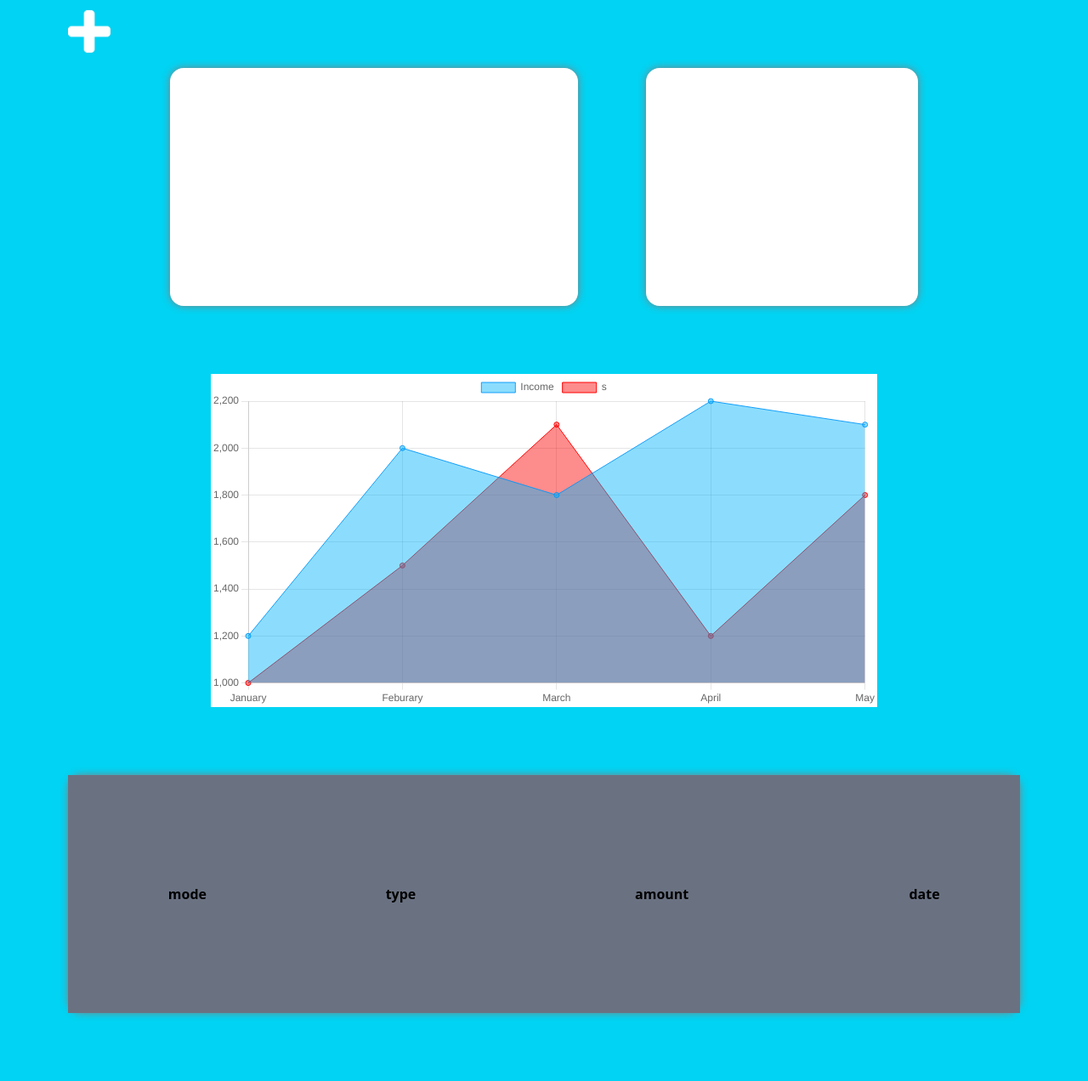
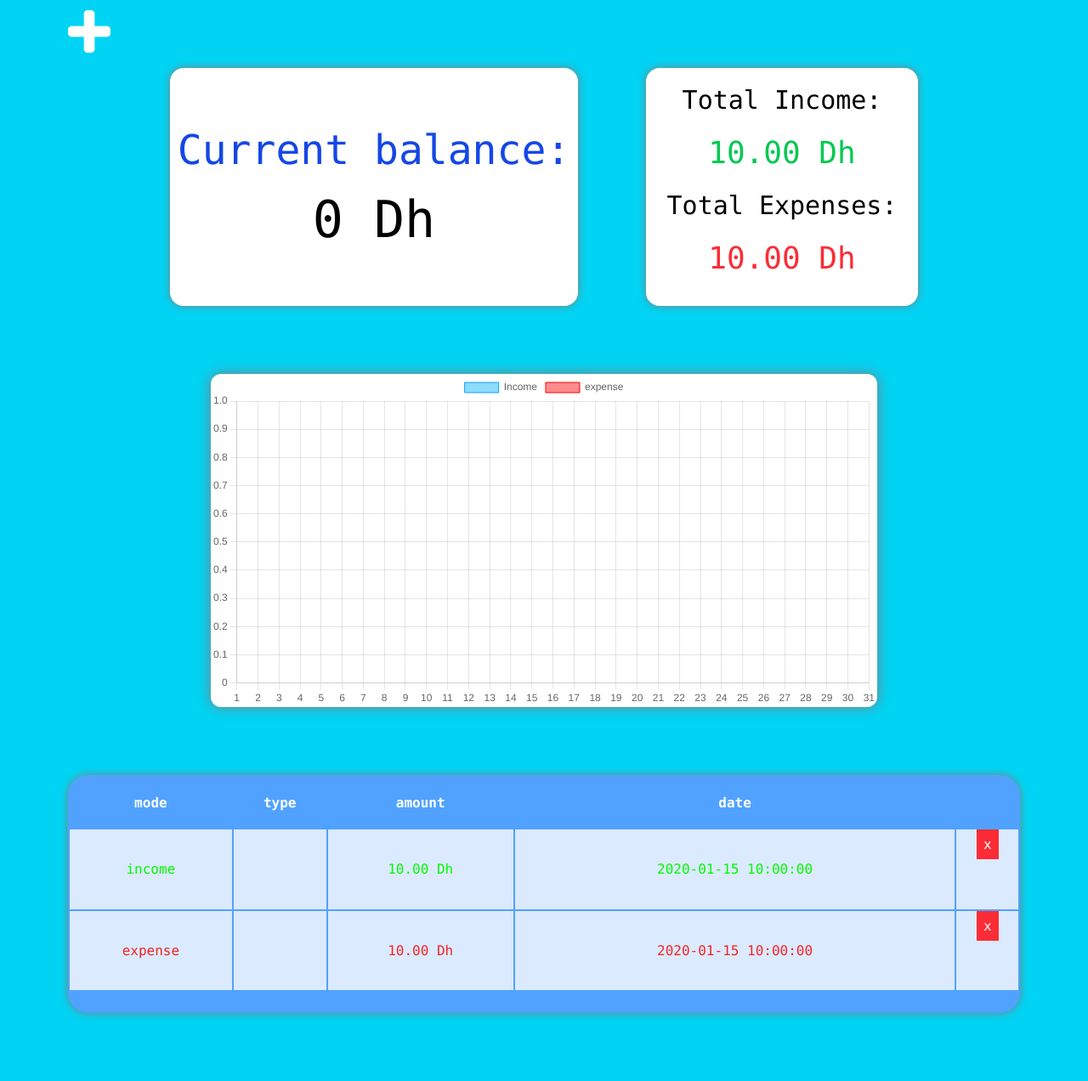
Before and after one commit to Void01014/Smart-Wallet, a PHP site: page / in a window 1280 px wide. Shown: the whole page at 85% size. Run offline with PHP 8.4, Linux system fonts and the light colour scheme; tables that the repository leaves empty hold one stand-in row (values such as "Sample post"); lists and menus that the app fills with data are empty; some libraries are stand-ins or nearby versions.

Commit message:
Added the delete functionality

```diff
--- a/index.php
+++ b/index.php
@@ -1,6 +1,10 @@
 <?php
 include("database.php");
+$test = "hello";
 ?>
+<script>
+    const test = "<?php echo $test ?>"
+</script>
 <!DOCTYPE html>
 <html lang="en">
 
@@ -14,37 +18,103 @@ include("database.php");
     <title>Manager</title>
     <script src="https://cdn.jsdelivr.net/npm/sweetalert2@11"></script>
 </head>
-<body class="flex justify-center">
+
+<body class="flex justify-center font-mono">
     <nav>
         <a class="absolute top-3 left-20" href="manager.php" id="add"><img class="pointer-events-none" src="img/add_icon.png" width="50" alt="home_button"></a>
     </nav>
 
-    <main class="flex justify-center gap-20 flex-wrap p-[5rem_2rem] md:p-20  w-[100vw] h-[100%] bg-cyan-400">
-        <section class="w-120 h-70 bg-white rounded-2xl shadow-[0_0_10px_gray]" id="balance">
+    <main class="flex justify-center gap-20 flex-wrap p-[5rem_2rem] md:p-20  w-[100vw] h-max bg-cyan-400">
+        <?php
+        $inc_sql = "SELECT SUM(amount) AS inc_total FROM income";
+        $exp_sql = "SELECT SUM(amount) AS exp_total FROM expense";
+        $inc_result = mysqli_query($conn, $inc_sql);
+        $exp_result = mysqli_query($conn, $exp_sql);
 
+        $inc_row = mysqli_fetch_assoc($inc_result);
+        $inc_total = $inc_row['inc_total'];
+
+        $exp_row = mysqli_fetch_assoc($exp_result);
+        $exp_total = $exp_row['exp_total'];
+
+        $balance = $inc_total - $exp_total;
+
+        ?>
+        <section class="flex flex-col items-center justify-center gap-7 w-120 h-70 bg-white rounded-2xl shadow-[0_0_10px_gray]" id="balance">
+            <h2 class="text-5xl text-blue-700">Current balance:</h2>
+            <?php
+            echo "<h2 class='text-6xl'>{$balance} Dh</h2>";
+            ?>
         </section>
-        <section class="w-80 h-70 bg-white rounded-2xl shadow-[0_0_10px_gray]" id="month_stats">
+        <section class="flex justify-center gap-2 p-5 flex-wrap w-80 h-70 bg-white rounded-2xl shadow-[0_0_10px_gray]" id="total_stats">
+            <h2 class="text-3xl">Total Income:</h2>
+            <?php
+            echo "<h2 class='text-4xl text-green-500'>{$inc_total} Dh</h2>";
+            ?>
+            <h2 class="text-3xl">Total Expenses:</h2>
+            <?php
+            echo "<h2 class='text-4xl text-red-500'>{$exp_total} Dh</h2>";
+            ?>
+        </section>
+        <?php
+        $current_year = date("Y");
+        $current_month = date("m");
 
-        </section>
-        <section class="w-full h-full md:w-[70%] bg-white" id="grah_section">
+        function select($conn, $mode, $current_year, $current_month)
+        {
+            $sql2 = "SELECT '$mode' AS mode, amount,date
+                            FROM $mode
+                            WHERE YEAR(date) = $current_year AND MONTH(date) = $current_month
+                            ";
+
+            return mysqli_query($conn, $sql2);
+        }
+
+        $inc_amounts = [];
+        $inc_results = select($conn, "income", $current_year, $current_month);
+        while ($row = mysqli_fetch_assoc($inc_results)) {
+            $inc_amounts[] = $row['amount'];
+        }
+
+        $exp_amounts = [];
+        $exp_results = select($conn, "expense", $current_year, $current_month);
+        while ($row = mysqli_fetch_assoc($exp_results)) {
+            $exp_amounts[] = $row['amount'];
+        }
+        ?>
+        <script>
+            let inc_amounts = <?php echo json_encode($inc_amounts); ?>;
+            let exp_amounts = <?php echo json_encode($exp_amounts); ?>;
+        </script>
+
+        <section class="w-full h-max md:w-[70%] bg-white rounded-xl shadow-[0_0_15px_gray]" id="grah_section">
             <canvas id="graph"></canvas>
         </section>
-        <table class="w-[100%] h-70 bg-white rounded-2xl shadow-[0_0_10px_gray] bg-blue-500  text-center" id="table">
-            <tr class="bg-gray-500 text-center">
+        <table class="w-[100%] h-70 rounded-2xl shadow-[0_0_10px_gray] bg-blue-400  text-center rounded-3xl overflow-hidden text-white" id="table">
+            <tr class="h-15 bg-blue-400 text-center">
                 <th>mode</th>
                 <th>type</th>
                 <th>amount</th>
                 <th>date</th>
             </tr>
             <?php
-            $sql = "SELECT type, amount, date FROM income";
-            $resault = mysqli_query($conn, $sql);
-                echo `<tr class="bg-gray-400">
-                        <td>ea</td>
-                        <td>ea</td>
-                        <td>ea</td>
-                        <td>ea</td>
-                     </tr>`;
+            $sql3 = "SELECT 'income' AS mode, id,type, amount, date, description
+                        FROM income
+                        UNION ALL
+                        SELECT 'expense' AS mode, id,type, amount, date, description
+                        FROM expense
+                        ORDER BY id;";
+
+            $results = mysqli_query($conn, $sql3);
+            while ($row = mysqli_fetch_assoc($results)) {
+                $color = $row["mode"] == 'income' ? '[#00fa00]' : "[#fa0000d9]";
+                echo '<tr class="bg-blue-100 rows" id=' . $row["id"] . ' data-mode=' . $row["mode"] . '>
+                            <td  class=' . 'text-' . $color . '>' . $row["mode"] . '</td>
+                            <td  class=' . 'text-' . $color . '>' . $row["type"] . '</td>
+                            <td  class=' . 'text-' . $color . '>' . $row["amount"] . ' Dh' . '</td>
+                            <td  class=' . 'text-' . $color . '>' . $row["date"] . '</td>
+                        </tr>';
+            }
             ?>
         </table>
 
@@ -52,7 +122,7 @@ include("database.php");
     </main>
     <?php
 
-        mysqli_close($conn);
+    mysqli_close($conn);
     ?>
 </body>
 
--- a/js/dashboard_JS.js
+++ b/js/dashboard_JS.js
@@ -3,18 +3,18 @@ const graph = document.getElementById('graph').getContext('2d');
 new Chart(graph, {
     type: 'line',
     data:{
-        labels:['January', 'Feburary', 'March', 'April', 'May'],
+        labels: Array.from({ length: 31 }, (_, i) => i + 1),
         datasets: [{
             label:'Income',
-            data:[1200, 2000, 1800, 2200, 2100],
+            data: inc_amounts,
             backgroundColor: 'rgba(0, 180, 250, 0.45)',
             borderColor:'rgba(0, 150, 250, 0.9)',
             borderWidth:1,
             fill:true
         },
         {
-            label:'s',
-            data:[1000, 1500, 2100, 1200, 1800],
+            label:'expense',
+            data: exp_amounts,
             backgroundColor: 'rgba(250, 0, 0, 0.45)',
             borderColor:'red',
             borderWidth:1,
@@ -22,3 +22,37 @@ new Chart(graph, {
         }]
     }
 });
+
+const rows = document.querySelectorAll('.rows');
+
+rows.forEach(element => {
+    element.insertAdjacentHTML('beforeend', `<button class = "bg-red-500 p-2 cursor-pointer delete">x</button>`);
+});
+
+document.querySelectorAll('.delete').forEach(element => {
+    element.addEventListener('click', async(event) => {
+        const row = element.closest('.rows');
+        const id = row.id;
+        const mode = row.dataset.mode;
+
+         try {
+            const response = await fetch('delete_row.php', {
+                method: 'POST',
+                headers: {
+                    'Content-Type': 'application/x-www-form-urlencoded',
+                },
+                body: `id=${id}&mode=${mode}`
+            });
+
+            const result = await response.json();
+
+            if(result.success){
+                row.remove(); // remove row from page if DB deletion succeeded
+            } else {
+                alert('Failed to delete row.');
+            }
+            } catch (err) {
+            console.error('Error deleting row:', err);
+        }
+    })
+});
--- a/manager.php
+++ b/manager.php
@@ -22,7 +22,7 @@ include("database.php");
         <a class="absolute left-[calc(42vw+19vh-14rem)] top-3" href="index.php" id="home"><img class="pointer-events-none" src="img/house_icon.png" width="50" alt="home_button"></a>
     </nav>
     <main class="md:w-[30%] h-[100vh]">
-        <form action="manager.php" method="post" class="flex flex-col items-center gap-5 h-full bg-blue-400 shadow-[0_0_20px_gray] p-15" id="form">
+        <form action="manager.php" method="post" class="flex flex-col items-center gap-5 h-full bg-cyan-400 shadow-[0_0_20px_gray] p-15" id="form">
             <input type="hidden" name="mode" value="income">
             <div class="self-end flex" id="switch">
                 <button type="button" class="bg-gray-300 w-20 selected rounded-l-lg p-2 cursor-pointer" id="inc">Income</button>
--- a/styles.css
+++ b/styles.css
@@ -48,3 +48,9 @@ label{
     white-space: nowrap;
     z-index: 9999;
 }
+
+table{
+    border-collapse: separate;
+    /* border-spacing: 0px 10px ;  */
+    padding: 0 0 25px 0;
+}
```
Also changed, not shown: database.sql (+7 -0 lines), delete_row.php (added, +13 -0 lines).
